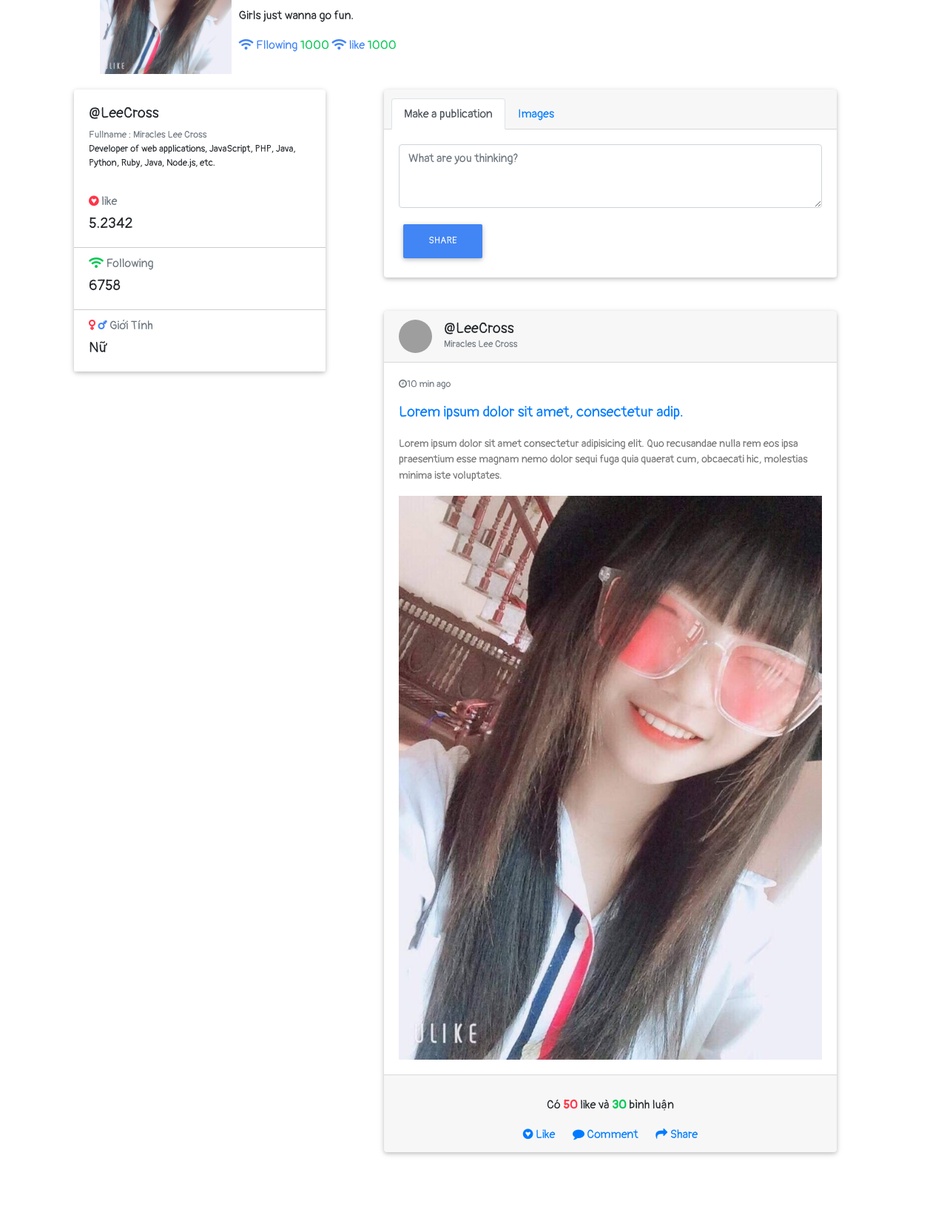
After one commit to workofme/haivn, a PHP site: page /haivn/profileview.php in a window 1280 px wide. The commit adds this page. Shown: the part 586-2236 px from the top of the page at 74% size. Run offline with PHP 8.4, Linux system fonts and the light colour scheme; some libraries are stand-ins or nearby versions; grey boxes are pictures that could not be loaded.

Commit message:
the push

```diff
--- a/Function.php
+++ b/Function.php
@@ -122,7 +122,7 @@
     function base_url()
     {
         // return $url  = "http://codedoan.com/";
-        return $url  = "http://localhost/tutphp/";
+        return $url  = "http://localhost/haivn/";
     }
 
 
--- a/assets/css/style.css
+++ b/assets/css/style.css
@@ -388,3 +388,53 @@ html {
     position: relative;
     min-height: 100%;
 }
+
+.fb-profile img.fb-image-lg {
+    z-index: 0;
+    width: 100%;
+    margin-bottom: 10px;
+}
+
+.fb-image-profile {
+    margin: -90px 10px 0px 50px;
+    z-index: 9;
+    width: 20%;
+}
+
+@media (max-width:768px) {
+    .fb-profile-text>h1 {
+        font-weight: 700;
+        font-size: 16px;
+    }
+    .fb-image-profile {
+        margin: -45px 10px 0px 25px;
+        z-index: 9;
+        width: 20%;
+    }
+}
+
+.h7 {
+    font-size: 0.8rem;
+}
+
+.gedf-wrapper {
+    margin-top: 0.97rem;
+}
+
+@media (min-width: 992px) {
+    .gedf-main {
+        padding-left: 4rem;
+        padding-right: 4rem;
+    }
+    .gedf-card {
+        margin-bottom: 2.77rem;
+    }
+}
+
+
+/**Reset Bootstrap*/
+
+.dropdown-toggle::after {
+    content: none;
+    display: none;
+}
--- a/assets/js/ajax.js
+++ b/assets/js/ajax.js
@@ -83,4 +83,35 @@ $(document).ready(() => {
             })
         }
     })
+    $('#logout').click(() => {
+        Swal.fire({
+            title: 'Thông báo',
+            text: "bạn có muốn đăng xuất",
+            icon: 'warning',
+            showCancelButton: true,
+            confirmButtonColor: '#3085d6',
+            cancelButtonColor: '#d33',
+            confirmButtonText: 'Yes, delete it!'
+        }).then((result) => {
+            if (result.value) {
+                $.ajax({
+                    url: "ajax/logout.php",
+                    dataType: 'json',
+                    beforeSend: () => {
+                        $('.swal2-confirm').html(`<span class="spinner-border spinner-border-sm" role="status" aria-hidden="true"></span>
+                        Loading...`)
+                    },
+                    success: (res) => {
+                        if (res.status == 0) {
+                            swall(res.messages, 'success')
+                            loadpage()
+                        } else if (res.status == 1) {
+                            swall(res.messages, 'error')
+                            loadpage()
+                        }
+                    }
+                })
+            }
+        })
+    })
 })
--- a/assets/js/main.js
+++ b/assets/js/main.js
@@ -96,3 +96,34 @@ function loadpage() {
         window.location.reload()
     }, 2000)
 }
+
+function wrong(text, icon) {
+    Swal.fire({
+        icon: icon,
+        title: 'Thông báo',
+        text: text
+
+    })
+}
+
+function move_url(url) {
+    setTimeout(function() {
+        window.location.href = url;
+    }, 2000)
+}
+var readURL = function(input) {
+    if (input.files && input.files[0]) {
+        var reader = new FileReader();
+
+        reader.onload = function(e) {
+            $('.avatar').attr('src', e.target.result);
+        }
+
+        reader.readAsDataURL(input.files[0]);
+    }
+}
+
+
+$(".file-upload").on('change', function() {
+    readURL(this);
+});
--- a/html/footer.php
+++ b/html/footer.php
@@ -28,17 +28,20 @@
                     <div class="tab-pane fade in show active" id="panel7" role="tabpanel">
 
                         <!--Body-->
-                        <form id="login" >
+                        <form id="login">
                             <div class="modal-body mb-1">
                                 <div class="md-form form-sm mb-5">
                                     <i class="fas fa-envelope prefix"></i>
-                                <input type="text" id="user_login" require class="form-control form-control-sm validate">
-                                <label data-error="wrong" data-success="right" for="user_login">Tên Tài Khoản</label>
+                                    <input type="text" id="user_login" require
+                                        class="form-control form-control-sm validate">
+                                    <label data-error="wrong" data-success="right" for="user_login">Tên Tài
+                                        Khoản</label>
                                 </div>
 
                                 <div class="md-form form-sm mb-4">
                                     <i class="fas fa-lock prefix"></i>
-                                <input type="password" id="pass_login" class="form-control form-control-sm validate">
+                                    <input type="password" id="pass_login"
+                                        class="form-control form-control-sm validate">
                                     <label data-error="wrong" data-success="right" for="pass_login">Mật Khẩu</label>
                                 </div>
                                 <div class="text-center mt-2">
@@ -75,20 +78,19 @@
                                     <label data-error="wrong" data-success="right" for="pass_reg">Mật Khẩu</label>
                                 </div>
                                 <div class="form-check form-check-inline">
-                                <input class="form-check-input" type="radio" name="gender" id="nam"
-                                    value="1">
+                                    <input class="form-check-input" type="radio" name="gender" id="nam" value="1">
                                     <label class="form-check-label" for="nam">Nam</label>
                                 </div>
                                 <div class="form-check form-check-inline">
-                                <input class="form-check-input" type="radio" name="gender" id="nu"
-                                    value="2">
+                                    <input class="form-check-input" type="radio" name="gender" id="nu" value="2">
                                     <label class="form-check-label" for="nu">Nữ</label>
                                 </div>
 
                                 <div class="md-form form-sm mb-4">
                                     <i class="fas fa-lock prefix"></i>
                                     <input type="password" id="rp_pass" class="form-control form-control-sm validate">
-                                <label data-error="wrong" data-success="right" for="rp_pass">Nhập lại mật khẩu</label>
+                                    <label data-error="wrong" data-success="right" for="rp_pass">Nhập lại mật
+                                        khẩu</label>
                                 </div>
 
                                 <div class="text-center form-sm mt-2">
@@ -153,14 +155,12 @@
     </div>
 </div>
 
-<script
-  src="https://code.jquery.com/jquery-3.5.1.js"
-  integrity="sha256-QWo7LDvxbWT2tbbQ97B53yJnYU3WhH/C8ycbRAkjPDc="
+<script src="https://code.jquery.com/jquery-3.5.1.js" integrity="sha256-QWo7LDvxbWT2tbbQ97B53yJnYU3WhH/C8ycbRAkjPDc="
     crossorigin="anonymous"></script>
 <script src="https://cdnjs.cloudflare.com/ajax/libs/popper.js/1.16.1/umd/popper.min.js"></script>
 <script src="https://cdnjs.cloudflare.com/ajax/libs/twitter-bootstrap/4.5.0/js/bootstrap.min.js"></script>
 <script src="assets/js/main.js"></script>
-<script src="assets/js/sweetalert2.all.js"></script>
+
 <script src="assets/js/ajax.js"></script>
 </body>
 
--- a/html/header.php
+++ b/html/header.php
@@ -7,15 +7,20 @@
     <meta http-equiv="X-UA-Compatible" content="ie=edge">
     <meta name="Description" content="Enter your description here" />
 
-    <link rel="stylesheet" href="https://cdnjs.cloudflare.com/ajax/libs/font-awesome/5.13.0/css/all.min.css">
+
 
     <link href="https://fonts.googleapis.com/css2?family=Pangolin&display=swap" rel="stylesheet">
     <title>Title</title>
-    <link rel="stylesheet" href="https://cdnjs.cloudflare.com/ajax/libs/font-awesome/5.13.1/css/all.min.css" integrity="sha256-2XFplPlrFClt0bIdPgpz8H7ojnk10H69xRqd9+uTShA=" crossorigin="anonymous" />
+    <link rel="stylesheet" href="https://cdnjs.cloudflare.com/ajax/libs/font-awesome/5.13.1/css/all.min.css"
+        integrity="sha256-2XFplPlrFClt0bIdPgpz8H7ojnk10H69xRqd9+uTShA=" crossorigin="anonymous" />
     <link rel="stylesheet" href="assets/css/bootstrap.min.css">
     <link rel="stylesheet" href="assets/css/mdb.min.css">
+
+    <link rel="stylesheet" href="assets/css/sweetalert2.css">
+    <script src="assets/js/sweetalert2.all.js"></script>
+    <link href="https://stackpath.bootstrapcdn.com/font-awesome/4.7.0/css/font-awesome.min.css" rel="stylesheet" integrity="sha384-wvfXpqpZZVQGK6TAh5PVlGOfQNHSoD2xbE+QkPxCAFlNEevoEH3Sl0sibVcOQVnN"
+        crossorigin="anonymous">
         <link rel="stylesheet" href="assets/css/style.css">
-   <link rel="stylesheet" href="assets/css/sweetalert2.css">
 
 </head>
 
@@ -24,7 +29,8 @@
 
         <div id="loader">
             <p>LOADING</p>
-  <div class="circ-one"></div><div class="circ-two"></div>
+            <div class="circ-one"></div>
+            <div class="circ-two"></div>
         </div>
 
         <div class="loader-section section-left"></div>
@@ -35,7 +41,9 @@
         <nav class="navbar navbar-expand-lg navbar-dark bg-dark">
             <div class="container">
                 <a class="navbar-brand" href="#">Navbar</a>
-                <button class="navbar-toggler" type="button" data-toggle="collapse" data-target="#navbarSupportedContent" aria-controls="navbarSupportedContent" aria-expanded="false" aria-label="Toggle navigation">
+                <button class="navbar-toggler" type="button" data-toggle="collapse"
+                    data-target="#navbarSupportedContent" aria-controls="navbarSupportedContent" aria-expanded="false"
+                    aria-label="Toggle navigation">
                     <span class="navbar-toggler-icon"></span>
                 </button>
 
@@ -48,7 +56,8 @@
                             <a class="nav-link" href="#" tabindex="-1">Mới</a>
                         </li>
                         <li class="nav-item dropdown">
-                            <a class="nav-link dropdown-toggle" href="#" id="navbarDropdown" role="button" data-toggle="dropdown" aria-haspopup="true" aria-expanded="false">Clip hài </a>
+                            <a class="nav-link dropdown-toggle" href="#" id="navbarDropdown" role="button"
+                                data-toggle="dropdown" aria-haspopup="true" aria-expanded="false">Clip hài </a>
                             <div class="dropdown-menu" aria-labelledby="navbarDropdown">
                                 <a class="dropdown-item" href="#" tabindex="-1">Action</a>
                                 <a class="dropdown-item" href="#" tabindex="-1">Another action</a>
@@ -69,14 +78,27 @@
                             <a class="nav-link " href="#" tabindex="-1">Chuyện chế</a>
                         </li>
                     </ul>
+                    <button type="button" id="post" class="btn btn-danger mx-2" data-toggle="modal"
+                        data-target="#extraLargeModal">Đăng bài</button>
+                    <?php if(!isset($username)){ ?>
+                    <button type="button" id="login" class="btn btn-primary" data-toggle="modal"
+                        data-target="#modalLRForm">login / regis</button>
+                    <?php }  else {?>
 
-                    <?php if(!isset($username)){ ?>
-                    <button type="button" id="login" class="btn btn-primary" data-toggle="modal" data-target="#modalLRForm">login / regis</button>
-                    <?php }  else {?>
-                    <button type="button" id="post" class="btn btn-danger mx-2" data-toggle="modal" data-target="#extraLargeModal">Đăng bài</button>
 
-                    <button type="button" id="login" class="btn btn-primary">Hi: <?php echo $username; ?></button>
-                    <img alt="" src="https://demos.creative-tim.com/argon-dashboard-pro/assets/img/theme/team-4.jpg" class="rounded-circle avatar">
+                    <div class="btn-group">
+                        <button type="button" class="btn btn-primary dropdown-toggle" data-toggle="dropdown"
+                            aria-haspopup="true" aria-expanded="false">
+                            <?php echo $username; ?>
+                        </button>
+                        <div class="dropdown-menu">
+                            <a class="dropdown-item" id="logout"> <i class="fas fa-sign-out-alt text-danger"></i> Đăng xuất</a>
+                            <a class="dropdown-item" href="?views=profile"> <i class="fas fa-user-alt text-success"></i>Thay đổi trang cá nhân</a>
+                            <a class="dropdown-item" href="?views=profileview"> <i class="fas fa-user-alt text-success"></i>Trang cá nhân</a>
+                        </div>
+                    </div>
+                    <img alt="" src="https://demos.creative-tim.com/argon-dashboard-pro/assets/img/theme/team-4.jpg"
+                        class="rounded-circle avatar">
                     <?php } ?>
 
                 </div>
--- /dev/null
+++ b/profileview.php
@@ -0,0 +1,146 @@
+<?php
+
+include "html/header.php";
+
+
+?>
+<div class="container py-3">
+    <div class="fb-profile">
+        <img align="left" class="fb-image-lg" src="http://lorempixel.com/850/280/nightlife/5/" alt="Profile image example"/>
+        <img align="left" class="fb-image-profile thumbnail img-fluid " src="assets/img/anh.jpg" alt="Profile image example" style="width: 16%"/>
+        <div class="fb-profile-text">
+            <h1>Eli Macy</h1>
+            <p>Girls just wanna go fun.</p>
+			<p><a href="" class="text-primary"> <i class="fas fa-wifi"></i>  Fllowing </a>  <b class="text-success">1000</b> <a href="" class="text-primary"> <i class="fas fa-wifi"></i>  like </a>  <b class="text-success">1000</b></p>
+        </div>
+    </div>
+
+
+
+    <div class="container-fluid gedf-wrapper py-3">
+        <div class="row">
+            <div class="col-md-4 py-3">
+                <div class="card">
+                    <div class="card-body">
+                        <div class="h5">@LeeCross</div>
+                        <div class="h7 text-muted">Fullname : Miracles Lee Cross</div>
+                        <div class="h7">Developer of web applications, JavaScript, PHP, Java, Python, Ruby, Java, Node.js,
+                            etc.
+                        </div>
+                    </div>
+                    <ul class="list-group list-group-flush">
+                        <li class="list-group-item">
+                            <div class="h6 text-muted"><i class="fa fa-gittip text-danger"></i>  like</div>
+                            <div class="h5">5.2342</div>
+                        </li>
+                        <li class="list-group-item">
+                            <div class="h6 text-muted"> <i class="fas fa-wifi text-success"></i>  Following</div>
+                            <div class="h5">6758</div>
+                        </li>
+                        <li class="list-group-item">
+						<div class="h6 text-muted"> <i class="fas fa-venus text-danger"></i> <i class="fas fa-mars-stroke text-primary"></i> Giới Tính</div>
+                            <div class="h5">Nữ</div>
+						</li>
+                    </ul>
+                </div>
+            </div>
+            <div class="col-md-8 gedf-main py-3">
+
+                <!--- \\\\\\\Post-->
+                <div class="card gedf-card">
+                    <div class="card-header">
+                        <ul class="nav nav-tabs card-header-tabs" id="myTab" role="tablist">
+                            <li class="nav-item">
+                                <a class="nav-link active" id="posts-tab" data-toggle="tab" href="#posts" role="tab" aria-controls="posts" aria-selected="true">Make
+                                    a publication</a>
+                            </li>
+                            <li class="nav-item">
+                                <a class="nav-link" id="images-tab" data-toggle="tab" role="tab" aria-controls="images" aria-selected="false" href="#images">Images</a>
+                            </li>
+                        </ul>
+                    </div>
+                    <div class="card-body">
+                        <div class="tab-content" id="myTabContent">
+                            <div class="tab-pane fade show active" id="posts" role="tabpanel" aria-labelledby="posts-tab">
+                                <div class="form-group">
+                                    <label class="sr-only" for="message">post</label>
+                                    <textarea class="form-control" id="message" rows="3" placeholder="What are you thinking?"></textarea>
+                                </div>
+
+                            </div>
+                            <div class="tab-pane fade" id="images" role="tabpanel" aria-labelledby="images-tab">
+                                <div class="form-group">
+                                    <div class="custom-file">
+                                        <input type="file" class="custom-file-input" id="customFile">
+                                        <label class="custom-file-label" for="customFile">Upload image</label>
+                                    </div>
+                                </div>
+                                <div class="py-4"></div>
+                            </div>
+                        </div>
+                        <div class="btn-toolbar justify-content-between">
+                            <div class="btn-group">
+                                <button type="submit" class="btn btn-primary">share</button>
+                            </div>
+
+                        </div>
+                    </div>
+                </div>
+                <!-- Post /////-->
+
+                <!--- \\\\\\\Post-->
+                <div class="card gedf-card">
+                    <div class="card-header">
+                        <div class="d-flex justify-content-between align-items-center">
+                            <div class="d-flex justify-content-between align-items-center">
+                                <div class="mr-2">
+                                    <img class="rounded-circle" width="45" src="https://picsum.photos/50/50" alt="">
+                                </div>
+                                <div class="ml-2">
+                                    <div class="h5 m-0">@LeeCross</div>
+                                    <div class="h7 text-muted">Miracles Lee Cross</div>
+                                </div>
+                            </div>
+                            <div>
+
+                            </div>
+                        </div>
+
+                    </div>
+                    <div class="card-body">
+                        <div class="text-muted h7 mb-2"> <i class="fa fa-clock-o"></i>10 min ago</div>
+                        <a class="card-link" href="#">
+
+                            <h5 class="card-title py-2">Lorem ipsum dolor sit amet, consectetur adip.</h5>
+                        </a>
+
+                        <p class="card-text">
+                            Lorem ipsum dolor sit amet consectetur adipisicing elit. Quo recusandae nulla rem eos ipsa praesentium esse magnam nemo dolor
+                            sequi fuga quia quaerat cum, obcaecati hic, molestias minima iste voluptates.
+                        </p>
+						<img src="assets/img/anh.jpg" alt="" class="img-fluid">
+
+                    </div>
+                    <div class="card-footer text-center">
+					<p class="pt-3 px-2">Có <b class="text-danger">50</b> like và <b class="text-success">30</b> bình luận	</p>
+                        <a href="#" class="card-link"><i class="fa fa-gittip"></i> Like</a>
+                        <a href="#" class="card-link"><i class="fa fa-comment"></i> Comment</a>
+                        <a href="#" class="card-link"><i class="fa fa-mail-forward"></i> Share</a>
+                    </div>
+                </div>
+                <!-- Post /////-->
+
+
+                <!--- \\\\\\\Post-->
+
+                <!-- Post /////-->
+
+
+
+            </div>
+
+        </div>
+    </div>
+</div> <!-- /container -->
+
+<?php include "html/footer.php"; ?>
```
Also changed, not shown: ajax/logout.php (added, +20 -0 lines), html/main.php (+17 -5 lines), page/profile.php (added, +96 -0 lines), page/profileview.php (added, +138 -0 lines). Lines whose indentation alone changed are shown as unchanged.
